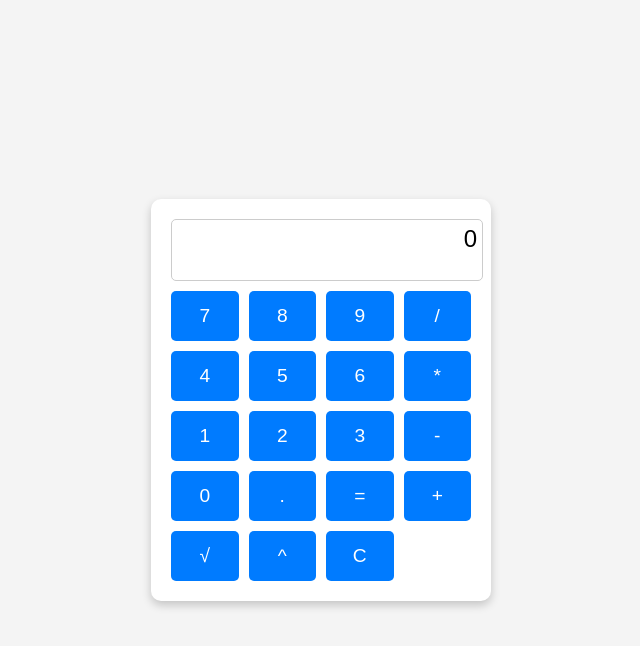
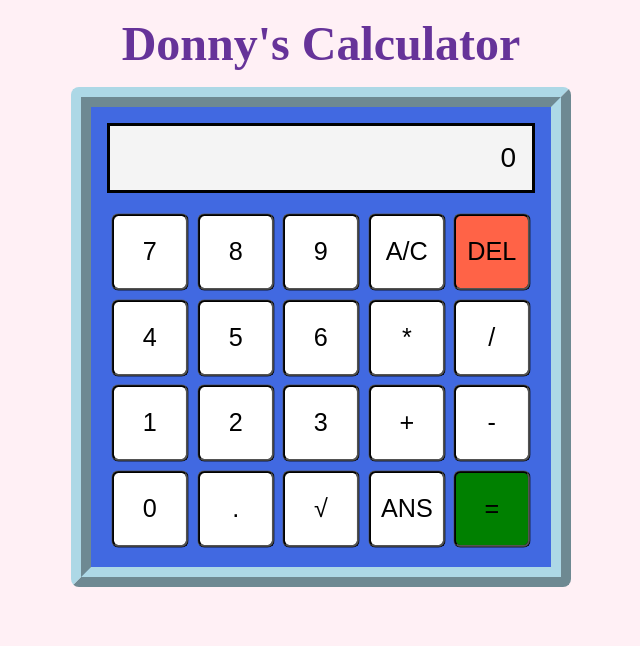
Before and after one commit to Donny-C-1/calculator, a website built with Parcel: page src/index.html in a window 1280 px wide. Shown: the whole page, without its empty margins (319-959 px from the left). Built offline with nearby package versions, Linux system fonts and the light colour scheme.

Commit message:
Add square root and delete functionality to calculator

```diff
--- a/src/css/style.css
+++ b/src/css/style.css
@@ -1,11 +1,107 @@
+* {
+    box-sizing: border-box;
+}
+
+body {
+    background-color: lavenderblush;
+    font-family: Arial, Helvetica, sans-serif;
+}
+
+header {
+    text-align: center;
+    font-family: Edwardian Script ITC;
+    color: rebeccapurple;
+    font-size: 1.5rem;
+    margin: 1rem;
+
+    h1 {
+        margin: 0;
+        padding: 0;
+    }
+
+}
+
+
+.calculator {
+    width: min(31.25rem, 90vw);
+    margin-inline: auto;
+    border: 1.25rem ridge lightblue;
+    border-radius: .5rem;
+    background-color: royalblue;
+    padding: 1rem;
+    font-size: .75rem;
+
+    @media screen and (min-width: 22rem) {
+        font-size: 1rem;
+    }
+
+    @media screen and (min-width: 32.5rem) {
+        font-size: 1.75rem;
+    }
+
+    & .display {
+        width: 100%;
+        padding: 1rem;
+        background-color: #f4f4f4;
+        border: .2rem solid black;
+        text-align: right;
+        margin-bottom: 1rem;
+    }
+
+    & .buttons {
+        display: flex;
+        flex-wrap: wrap;
+
+        & button {
+            --bg-color: #fff;
+            flex: 20%;
+            scale: .9;
+            display: grid;
+            place-items: center;
+            width: 100%;
+            aspect-ratio: 1;
+            font-size: inherit;
+            border: .2rem ridge black;
+            background-color: var(--bg-color);
+            border-radius: .5rem;
+            cursor: pointer;
+            transition: .3s ease;
+
+            &.del {
+                --bg-color: tomato;
+            }
+
+            &.calc {
+                --bg-color: green;
+            }
+
+            &:hover {
+                background-color: color-mix(in srgb, var(--bg-color) 80%, black 20%);
+            }
+
+            &:active {
+                background-color: color-mix(in srgb, var(--bg-color) 80%, black 40%);
+            }
+        }
+    }
+}
+
+/* * {
+    box-sizing: border-box;
+}
+
 body {
     font-family: Arial, sans-serif;
-    display: flex;
+    display: grid;
     justify-content: center;
     align-items: center;
     height: 100vh;
     margin: 0;
-    background-color: #f4f4f4;
+    background-color: lavenderblush;
+}
+
+header {
+    text-align: center;
 }
 
 .calculator {
@@ -45,4 +141,4 @@ button {
 
 button:hover {
     background: #0056b3;
-}
+} */
--- a/src/index.html
+++ b/src/index.html
@@ -12,30 +12,55 @@
     </script>
 </head>
 <body>
+
+    <!--,,,,,,,,,,,,,,,,,,,,,,,,,,,,,,,,,,,,,,,,,,,,,,,,,,,,,,,,,,,,,,,,,,,,,,,,,,,,,,,,,,,,,,,,,,,,,,,,,,,,,,,,,,,,,,,,,,,,,,,,,,,,,,,,,,,,,,,,,,,,,,,-->
+    <!--..dddddddd...................................................................................................cccccc............................-->
+    <!--..dddd.dddd...............................................................................................ccccccccccc..........................-->
+    <!--..dddd..dddd.............................................................................................ccc........ccc........................-->
+    <!--..dddd....dddd.........................................................................................ccc...........ccc.......................-->
+    <!--..dddd.....dddd.......................................................................................ccc......................................-->
+    <!--..dddd.......dddd....................................................................................ccc.......................................-->
+    <!--..dddd........dddd..........ooooooo.......nnn..nnnnnn........nnn..nnnnnn.......yyy......yyy..........ccc.......................................-->
+    <!--..dddd..........dddd......ooooooooooo.....nnnnnnnnnnnnn......nnnnnnnnnnnnn.....yyy......yyy..........ccc.......................................-->
+    <!--..dddd...........dddd....ooo.......ooo....nnnn.......nnn.....nnnn......nnn.....yyy......yyy...........ccc............ccc.......................-->
+    <!--..dddd...........dddd....ooo.......ooo....nnn........nnn.....nnn.......nnn.....yyy......yyy.............ccc........ccc.........................-->
+    <!--..dddddddddddddddddddd....ooooooooooo.....nnn........nnn.....nnn.......nnn......yyy...yyyyy...............ccccccccccc..........................-->
+    <!--..dddddddddddddddddddd......ooooooo.......nnn........nnn.....nnn.......nnn.......yyyyyy.yyy.................cccccc.............................-->
+    <!--........................................................................................yyy....................................................-->
+    <!--........................................................................................yyy....................................................-->
+    <!--........................................................................................yyy....................................................-->
+    <!--,,,,,,,,,,,,,,,,,,,,,,,,,,,,,,,,,,,,,,,,,,,,,,,,,,,,,,,,,,,,,,,,,,,,,,,,,,,,,,,,,,,,,,,,,,,,,,,,,,,,,,,,,,,,,,,,,,,,,,,,,,,,,,,,,,,,,,,,,,,,,,,-->
+
+    <header>
+        <h1>Donny's Calculator</h1>
+    </header>
+    <main>
         <div class="calculator">
-        <div data-id="output" id="display">0</div>
+            <div data-id="output" id="display" class="display">0</div>
             <div class="buttons">
                 <!-- Buttons for numbers and operations -->
                 <button data-id="operand" data-value="7">7</button>
                 <button data-id="operand" data-value="8">8</button>
                 <button data-id="operand" data-value="9">9</button>
-            <button data-id="operator" data-value="DIVISION">/</button>
+                <button data-id="clear">A/C</button>
+                <button data-id="delete" class="del">DEL</button>
                 <button data-id="operand" data-value="4">4</button>
                 <button data-id="operand" data-value="5">5</button>
                 <button data-id="operand" data-value="6">6</button>
                 <button data-id="operator" data-value="MULTIPLICATION">*</button>
+                <button data-id="operator" data-value="DIVISION">/</button>
                 <button data-id="operand" data-value="1">1</button>
                 <button data-id="operand" data-value="2">2</button>
                 <button data-id="operand" data-value="3">3</button>
+                <button data-id="operator" data-value="ADDITION">+</button>
                 <button data-id="operator" data-value="SUBTRACTION">-</button>
                 <button data-id="operand" data-value="0">0</button>
                 <button data-id="operand" data-value=".">.</button>
-            <button data-id="equals">=</button>
-            <button data-id="operator" data-value="ADDITION">+</button>
-            <button>√</button>
-            <button data-id="operator" data-value="">^</button>
-            <button data-id="clear">C</button>
+                <button data-id="square_root">√</button>
+                <button data-id="answer">ANS</button>
+                <button data-id="equals" class="calc">=</button>
             </div>
         </div>
+    </main>
 </body>
 </html>
```
Also changed, not shown: src/js/app.js (+11 -0 lines), src/js/calculator.js (+12 -0 lines). Lines whose indentation alone changed are shown as unchanged.
